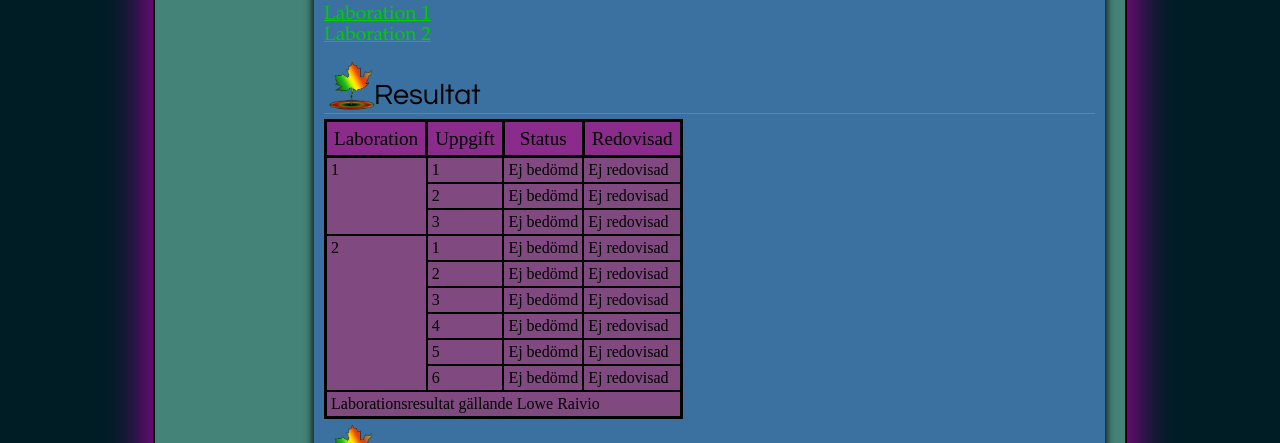
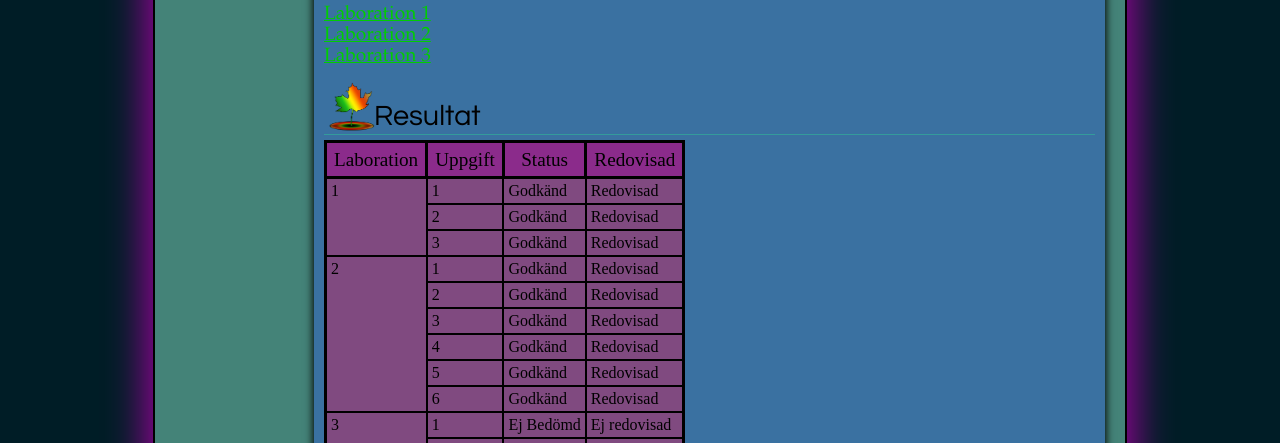
Before and after one commit to lr222gw/1ik415-laborationer, a plain HTML site: page pages/laborationer.html in a window 1280 px wide. Shown: the part 323-766 px from the top of the page. Drawn offline with Linux system fonts and the light colour scheme.

Commit message:
labb 3.3 klar!

```diff
--- a/pages/laborationer.html
+++ b/pages/laborationer.html
@@ -27,6 +27,7 @@
             <ul>
                 <li><a href="#labb1">Laboration 1</a></li>
                 <li><a href="#labb2">Laboration 2</a></li>
+                <li><a href="#labb3">Laboration 3</a></li>
             </ul>
         </div>
             <div class="sektion">
@@ -52,23 +53,54 @@
                         <tr>
                             <td rowspan="3">1</td>
                             <td>1</td>
-                            <td>Ej bedömd</td>
-                            <td>Ej redovisad</td>
+                            <td>Godkänd</td>
+                            <td>Redovisad</td>
                         </tr>
                         <tr>
                             <td>2</td>
-                            <td>Ej bedömd</td>
-                            <td>Ej redovisad</td>
+                            <td>Godkänd</td>
+                            <td>Redovisad</td>
                         </tr>
                         <tr>
                             <td>3</td>
-                            <td>Ej bedömd</td>
-                            <td>Ej redovisad</td>
+                            <td>Godkänd</td>
+                            <td>Redovisad</td>
                         </tr>
                         <tr>
                             <td rowspan="6">2</td>
                             <td>1</td>
-                            <td>Ej bedömd</td>
+                            <td>Godkänd</td>
+                            <td>Redovisad</td>
+                        </tr>
+                        <tr>
+                            <td>2</td>
+                            <td>Godkänd</td>
+                            <td>Redovisad</td>
+                        </tr>
+                        <tr>
+                            <td>3</td>
+                            <td>Godkänd</td>
+                            <td>Redovisad</td>
+                        </tr>
+                        <tr>
+                            <td>4</td>
+                            <td>Godkänd</td>
+                            <td>Redovisad</td>
+                        </tr>
+                        <tr>
+                            <td>5</td>
+                            <td>Godkänd</td>
+                            <td>Redovisad</td>
+                        </tr>
+                        <tr>
+                            <td>6</td>
+                            <td>Godkänd</td>
+                            <td>Redovisad</td>
+                        </tr>
+                        <tr>
+                            <td rowspan="5">3</td>
+                            <td>1</td>
+                            <td>Ej Bedömd</td>
                             <td>Ej redovisad</td>
                         </tr>
                         <tr>
@@ -83,18 +115,13 @@
                         </tr>
                         <tr>
                             <td>4</td>
-                            <td>Ej bedömd</td>
-                            <td>Ej redovisad</td>
+                            <td>ej bedömd</td>
+                            <td>ej redovisad</td>
                         </tr>
                         <tr>
                             <td>5</td>
-                            <td>Ej bedömd</td>
-                            <td>Ej redovisad</td>
-                        </tr>
-                        <tr>
-                            <td>6</td>
-                            <td>Ej bedömd</td>
-                            <td>Ej redovisad</td>
+                            <td>ej bedömd</td>
+                            <td>ej redovisad</td>
                         </tr>
                     </tbody>
                 </table>
@@ -138,9 +165,17 @@
                         <li><a href="#betygtabell"> 1.8 Tabeller</a></li>
                         <li><a href="kontakt.html#kontaktform">Labb 1.9 Formulär</a></li>
                         </div>
-
                     </ol>
                 </div>
+            </div>
+            <div class="sektion">
+                <h3 id="labb3">Labboration 3</h3>
+                    <div class"nicetext">
+                        <p>Labb 3.1 är klar - sidan är tillstilad</p>
+                        <p>Labb 3.2 är klar - Sidan har en utskriftvänlig version</p>
+                        <p>Labb 3.3 är klar - Sidan är härmad, klicka <a href="https://c9.io/lr222gw/uppgift-3-3/workspace/index.html#">här</a> för att se resultatet</p>
+                    </div>
+
             </div>
 
 
```
Also changed, not shown: index.html (+5 -0 lines). Lines whose indentation alone changed are shown as unchanged.
